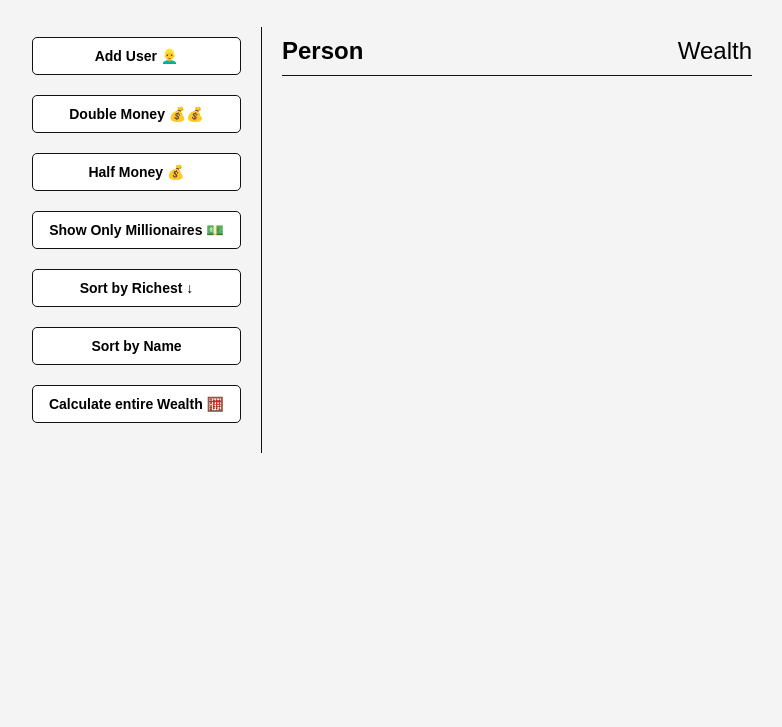
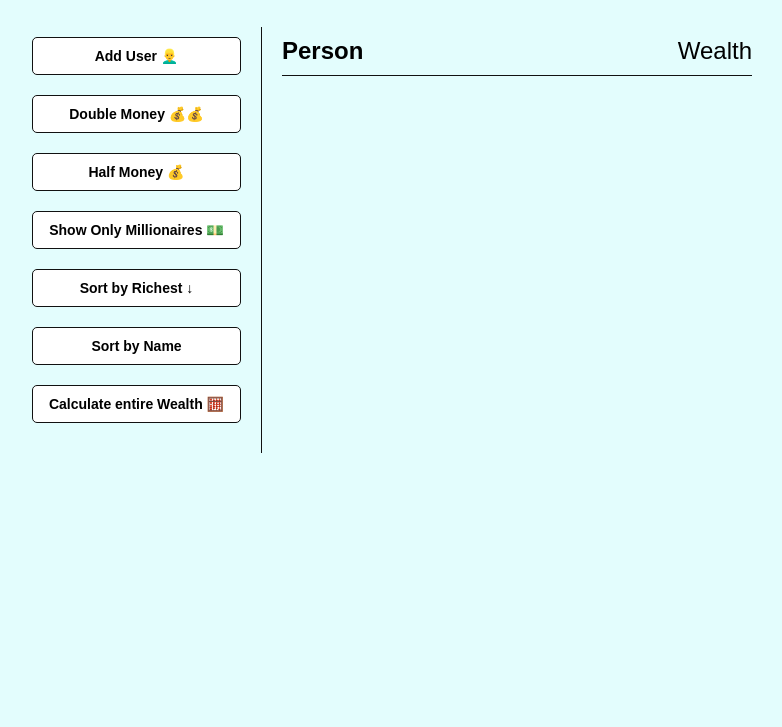
Before and after one commit to kikako-saravanan/JSMiniProject1, a plain HTML site: page index.html in a window 1280 px wide. Shown: the part 73-800 px from the top of the page, without its empty margins (248-1030 px from the left). Drawn offline with Linux system fonts and the light colour scheme; no server answers.

Commit message:
update style.css

```diff
--- a/styles.css
+++ b/styles.css
@@ -2,12 +2,13 @@ h1 {
     display: block;
     font-size: 2em;
     font-weight: bold;
+
 }
 * {
     box-sizing: border-box;
 }
 body {
-    background: #f4f4f4;
+    background: #E3FDFD;
     font-family: Arial, Helvetica, sans-serif;
     display: flex;
     flex-direction: column;
```
